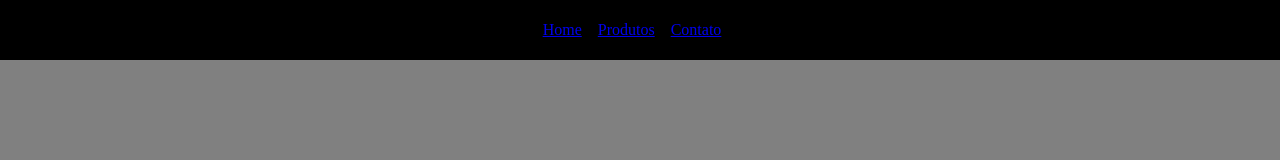
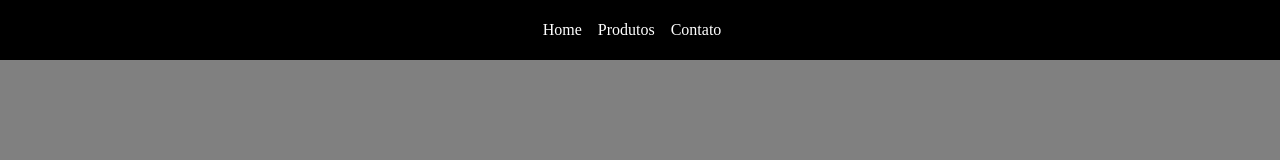
Before and after one commit to ana-beatriz-monteiro/tagsSemanticas, a plain HTML site: page index.html in a window 1280 px wide. Drawn offline with Linux system fonts and the light colour scheme.

Commit message:
cor da letra link

```diff
--- a/css/style.css
+++ b/css/style.css
@@ -44,3 +44,8 @@ ul li{
     position: relative;
     margin-right: 1em;
 }
+
+li a{
+    text-decoration: none;
+    color: white;
+}
```
